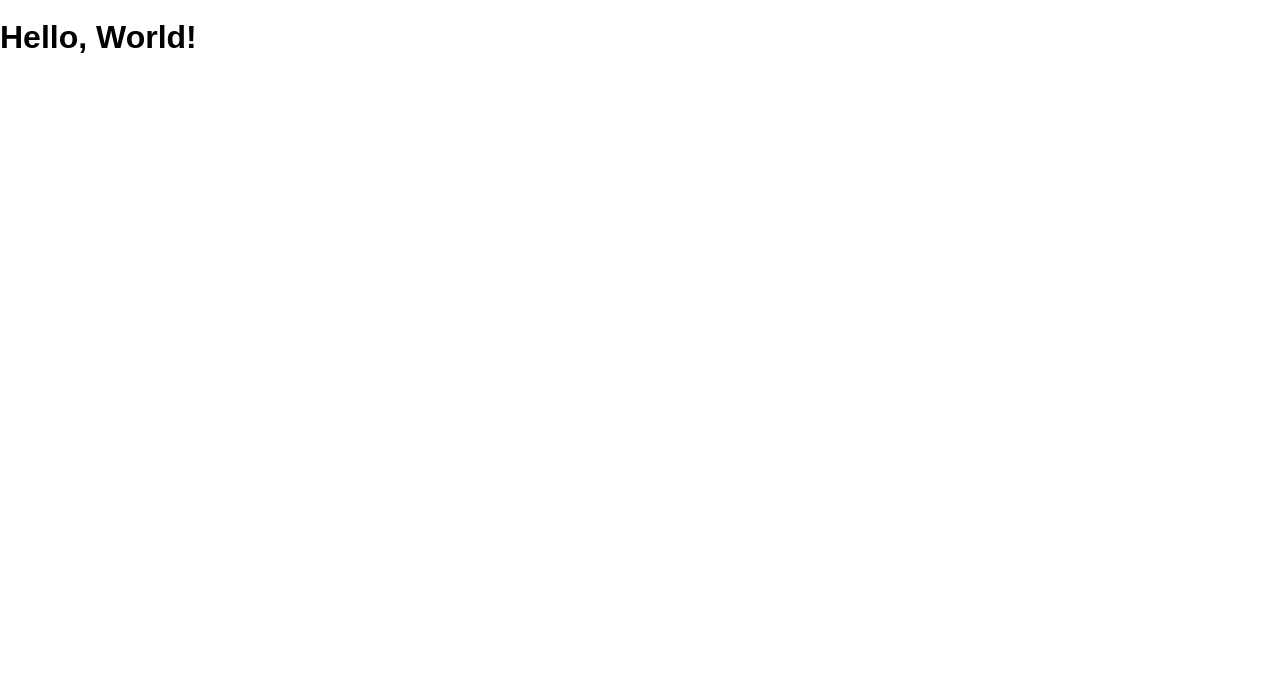
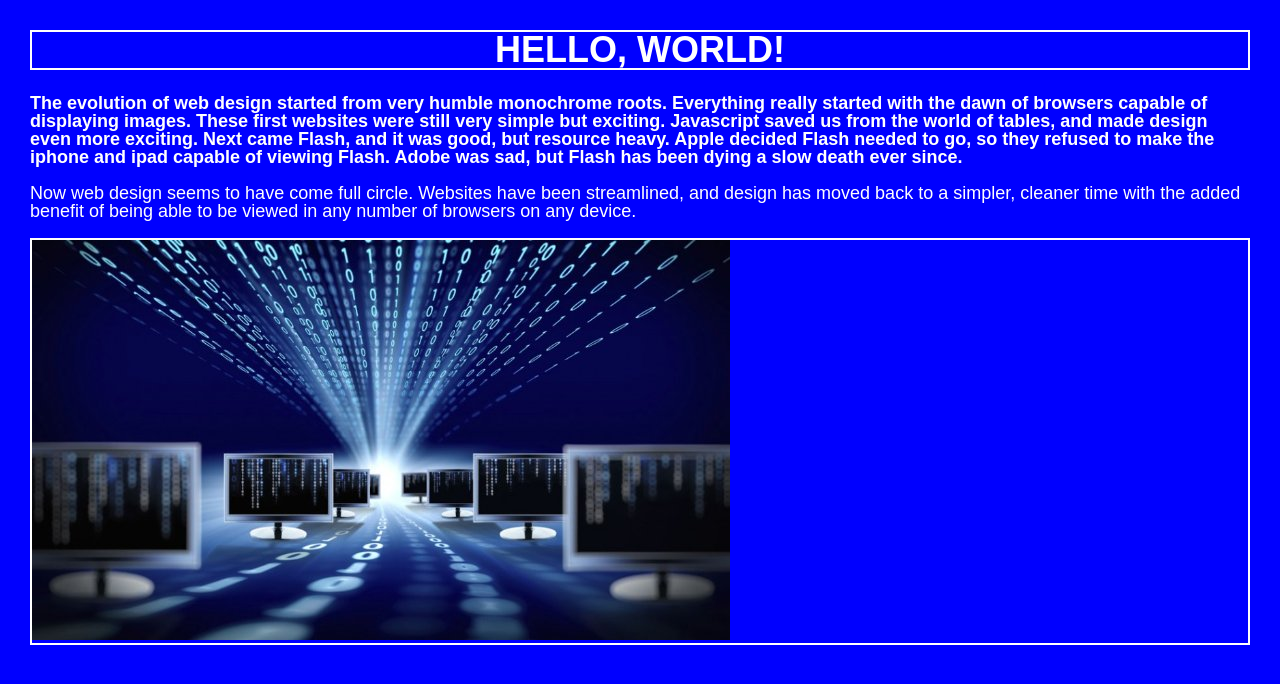
Before and after one commit to smoline/hello-world, a website: page public/index.html in a window 1280 px wide. Drawn offline with Linux system fonts and the light colour scheme.

Commit message:
FirstWebpage

```diff
--- a/public/index.html
+++ b/public/index.html
@@ -8,5 +8,10 @@
   </head>
   <body>
     <h1>Hello, World!</h1>
+    <p class="intro">The evolution of web design started from very humble monochrome roots.  Everything really started with the dawn of browsers capable of displaying images.  These first websites were still very simple but exciting.  Javascript saved us from the world of tables, and made design even more exciting.  Next came Flash, and it was good, but resource heavy.  Apple decided Flash needed to go, so they refused to make the iphone and ipad capable of viewing Flash.  Adobe was sad, but Flash has been dying a slow death ever since.</p>
+    <p>Now web design seems to have come full circle.  Websites have been streamlined, and design has moved back to a simpler, cleaner time with the added benefit of being able to be viewed in any number of browsers on any device.</p>
+<div id="image">
+    <img src="/wwwComputer.jpg">
+  </div>
   </body>
 </html>
--- a/public/screen.css
+++ b/public/screen.css
@@ -1,8 +1,28 @@
+* {
+  background-color: Blue;
+  color: white;
+}
+
 html {
   text-size-adjust: 100%;
 }
 
+h1 {
+  text-align: center;
+  text-transform: uppercase;
+  border: 2px solid white;
+}
+
 body {
-  margin: 0;
-  font: 16px / 1 sans-serif;
+  margin: 30px;
+  font: 18px / 1 sans-serif;
+
 }
+
+#image {
+  border: 2px solid white;
+}
+
+.intro {
+  font-weight: bold;
+}
```
Also changed, not shown: public/WWWComputer.jpg (added).
